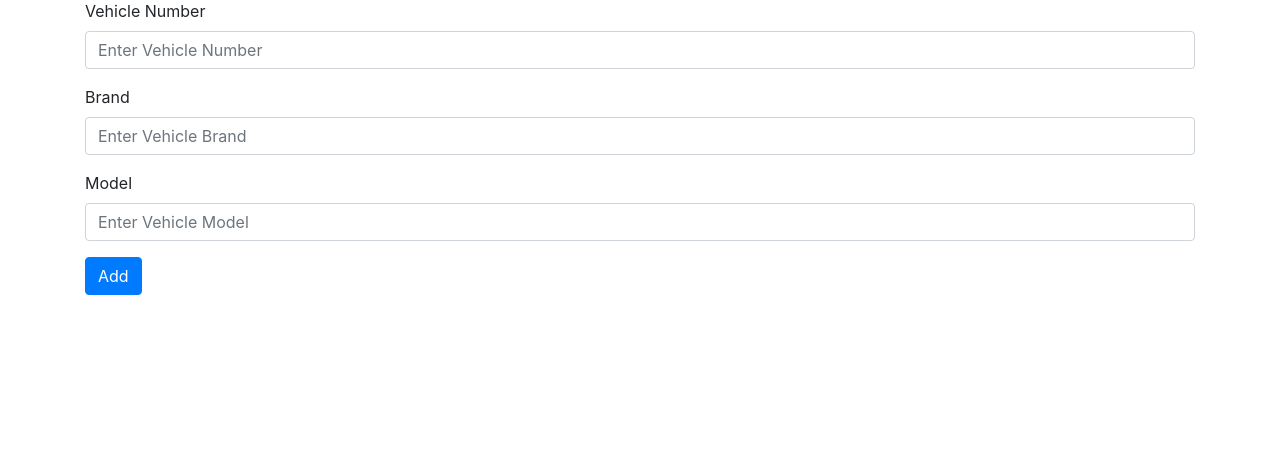
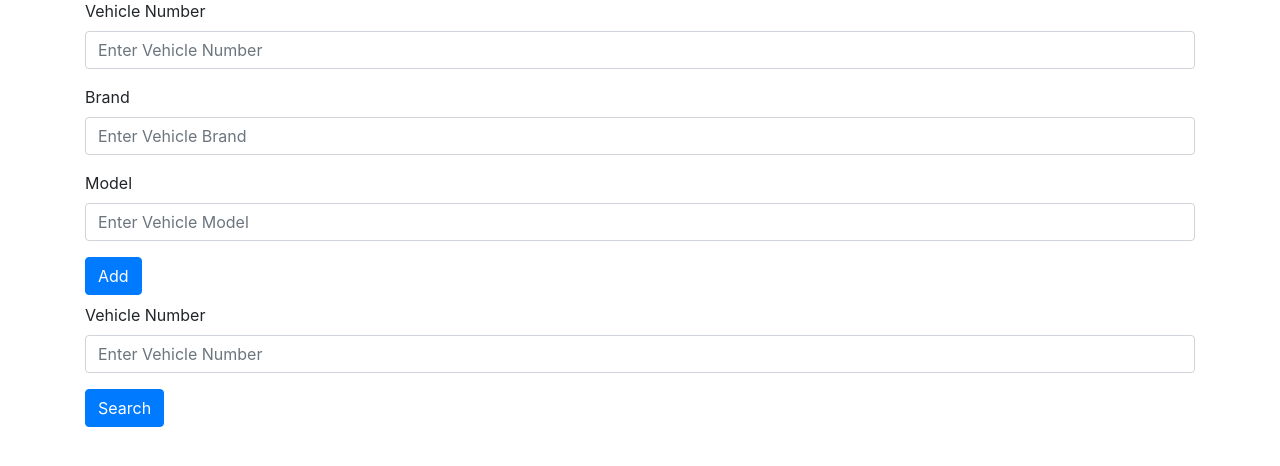
Before and after one commit to AunSyedShah/test_phase_fyp, a Django app: page / in a window 1280 px wide. Shown: the part 57-523 px from the top of the page. Run offline with Django 4.2, Linux system fonts and the light colour scheme; some libraries are stand-ins or nearby versions.

Commit message:
add and search vehicle

```diff
--- a/templates/add_vehicle.html
+++ b/templates/add_vehicle.html
@@ -32,7 +32,25 @@
                 <input type="text" class="form-control" id="vehicle_model" placeholder="Enter Vehicle Model"
                        name="vehicle_model">
             </div>
-            <button type="submit" class="btn btn-primary">Add</button>
+            <button type="submit" class="btn btn-primary" name="add_button">Add</button>
         </form>
     </div>
+    <div class="my-2">
+        <form action="" method="post">
+            {% csrf_token %}
+            <div class="form-group">
+                <label for="vehicle_number_search">Vehicle Number</label>
+                <input type="text" class="form-control" id="vehicle_number_search" placeholder="Enter Vehicle Number"
+                       name="vehicle_number_search">
+            </div>
+            <button type="submit" class="btn btn-primary" name="search_button">Search</button>
+        </form>
+    </div>
+    <div>
+    {% for vehicle_detail in vehicle_details %}
+        <p>{{ vehicle_detail }}</p>
+
+    {% endfor %}
+
+    </div>
 {% endblock %}
--- a/testphase/urls.py
+++ b/testphase/urls.py
@@ -4,5 +4,4 @@ from . import views
 
 urlpatterns = [
     path('', views.index, name="home"),
-    path('search/', views.search_vehicle, name="search"),
 ]
--- a/testphase/views.py
+++ b/testphase/views.py
@@ -10,30 +10,20 @@ def index(request):
     if request.method == "GET":
         return render(request, "add_vehicle.html")
     elif request.method == "POST":
-        vehicle_number = request.POST["vehicle_number"]
-        vehicle_brand = request.POST["vehicle_brand"]
-        vehicle_model = request.POST["vehicle_model"]
-        print(request.POST["add_search_radio"])
-        vehicle_exists = Vehicle.objects.filter(vehicle_no=vehicle_number)
-        if vehicle_exists:
-            messages.error(request, "Vehicle Already Exists")
-            return redirect("home")
-        else:
-            vehicle = Vehicle(vehicle_no=vehicle_number, brand=vehicle_brand, model=vehicle_model)
-            vehicle.save()
-            return redirect("home")
-
-
-def search_vehicle(request):
-    context = {
-
-    }
-    if request.method == "POST":
-        vehicle_number = request.POST["vehicle_number_field"]
-        vehicle_detail = Vehicle.objects.filter(vehicle_no=vehicle_number)
-        if vehicle_detail:
-            context["vehicle_detail"] = vehicle_detail
-        else:
-            messages.error(request, "No Vehicle Found")
-        return render(request, "search_vehicle.html", context)
-    return render(request, "search_vehicle.html")
+        if "add_button" in request.POST:
+            vehicle_number = request.POST["vehicle_number"]
+            vehicle_brand = request.POST["vehicle_brand"]
+            vehicle_model = request.POST["vehicle_model"]
+            vehicle_exists = Vehicle.objects.filter(vehicle_no=vehicle_number)
+            if vehicle_exists:
+                messages.error(request, "Vehicle Already Exists")
+                return redirect("home")
+            else:
+                vehicle = Vehicle(vehicle_no=vehicle_number, brand=vehicle_brand, model=vehicle_model)
+                vehicle.save()
+                return redirect("home")
+        elif "search_button" in request.POST:
+            vehicle_number = request.POST["vehicle_number_search"]
+            vehicle_details = Vehicle.objects.filter(vehicle_no=vehicle_number)
+            context["vehicle_details"] = vehicle_details
+            return render(request, "add_vehicle.html", context)
```
